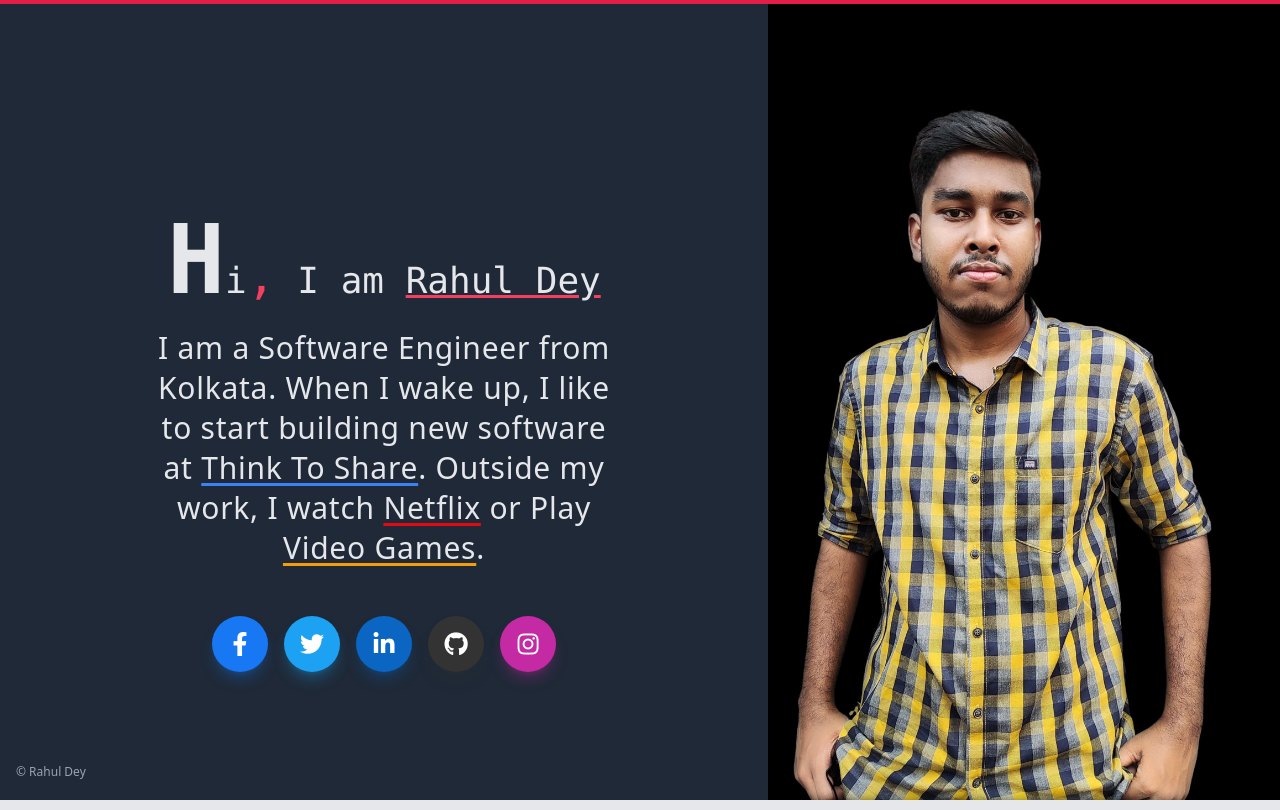
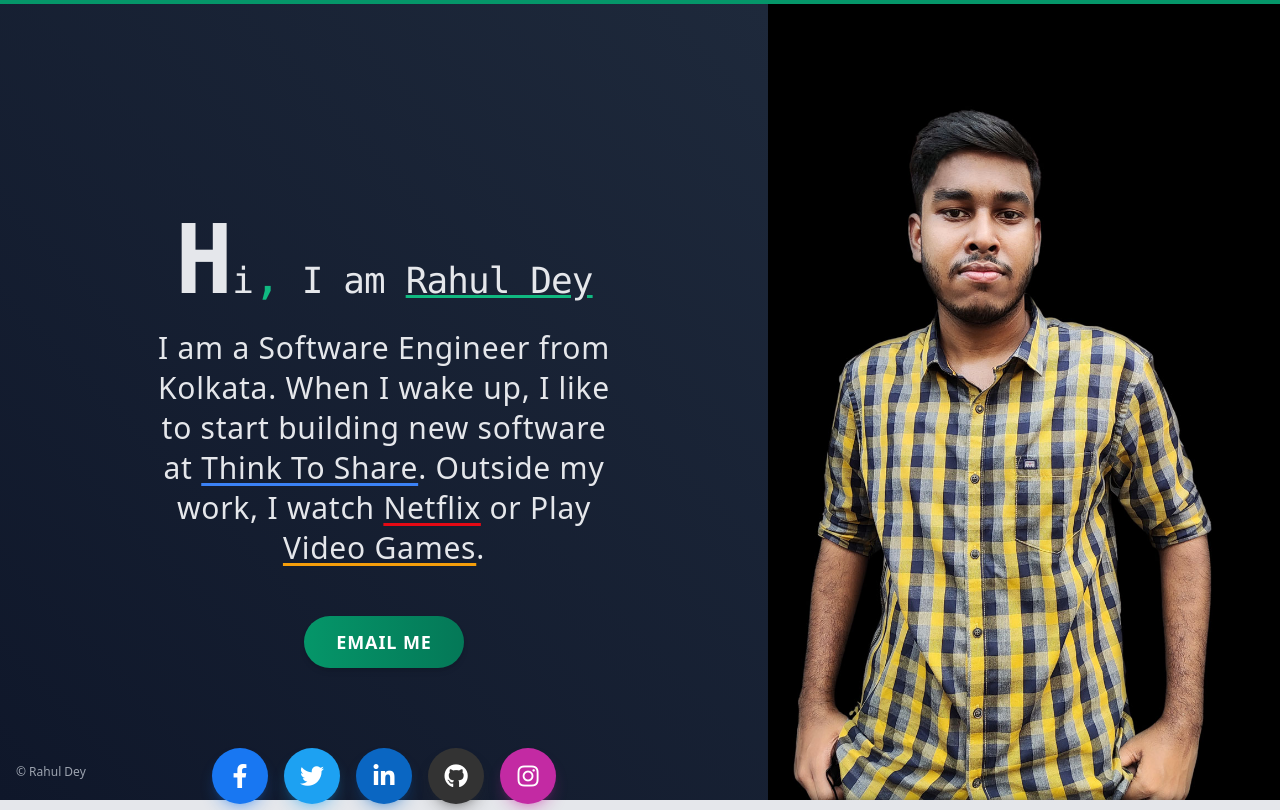
Before and after one commit to RahulDey12/rahuldey.dev, a website built with webpack: page public/index.html in a window 1280 px wide. Built offline with nearby package versions, Linux system fonts and the light colour scheme.

Commit message:
some changes done

```diff
--- a/public/index.html
+++ b/public/index.html
@@ -9,30 +9,44 @@
 <body class=" bg-gray-200">
     <main class="">
         <section class="border-t-4 border-primary-600 flex min-h-[800px] h-screen">
-            <div class="w-3/5 h-full bg-gray-800">
+            <div class="w-3/5 h-full bg-gradient-to-tr from-slate-900 to-slate-800">
                 <div class="text-center pt-52 text-gray-200 w-3/5 mx-auto mb-12 selection:bg-primary-500 selection:text-white">
-                    <h1 class="mb-5 text-4xl font-mono first-letter:font-extrabold first-letter:text-8xl">Hi<span class=" text-primary-500 text-5xl">,</span> I am <span class=" underline decoration-primary-500">Rahul Dey</span></h1>
+                    <h1 class="mb-5 text-4xl font-mono tracking-tight first-letter:font-extrabold first-letter:text-8xl">Hi<span class=" text-primary-500 text-5xl">,</span> I am <span class=" underline decoration-primary-500">Rahul Dey</span></h1>
                     <p class=" text-3xl tracking-wide leading-10">
                         I am a Software Engineer from Kolkata. When I wake up, I like to start building new software at <a href="https://thinktoshare.com/" target="_blank" class="underline decoration-blue-500 underline-offset-4 transition-opacity hover:opacity-75">Think To Share</a>. Outside my work, I watch <span class="underline decoration-[#E50914] underline-offset-4">Netflix</span> or Play <span class="underline decoration-amber-500 underline-offset-4">Video Games</span>.
                     </p>
                 </div>
 
-                <div>
-                    <ul class=" flex gap-x-4 items-center justify-center">
-                        <li class="w-14 h-14 rounded-full relative bg-[#1877f2] shadow-lg shadow-[#1877f2]/30">
-                            <a href="https://www.facebook.com/rahul900day/" target="_blank" class=" absolute left-1/2 top-1/2 translate-x-[-50%] translate-y-[-50%] text-2xl text-white"><i class="fab fa-facebook-f"></i></a>
+                <div class="text-center mb-20">
+                    <a href="mailto:rahul900day@gmail.com" target="_blank" class=" inline-block bg-gradient-to-r from-primary-600 to-primary-700 px-8 py-3 text-center font-semibold text-white rounded-full text-lg uppercase tracking-wider shadow-md transition-all hover:tracking-widest focus:ring-4 focus:ring-primary-500/40">Email Me</a>
+                </div>
+
+                <div class=" w-96 mx-auto">
+                    <ul class=" flex flex-wrap gap-x-4 items-center justify-center">
+                        <li>
+                            <a href="https://www.facebook.com/rahul900day/" target="_blank" class="social-icon shadow-lg bg-[#1877f2] shadow-[#1877f2]/30">
+                                <i class="fab fa-facebook-f "></i>
+                            </a>
                         </li>
-                        <li class="w-14 h-14 rounded-full relative bg-[#1da1f2] shadow-lg shadow-[#1da1f2]/30">
-                            <a href="https://twitter.com/Rahul900day" target="_blank" class=" absolute left-1/2 top-1/2 translate-x-[-50%] translate-y-[-50%] text-2xl text-white"><i class="fab fa-twitter"></i></a>
+                        <li>
+                            <a href="https://twitter.com/Rahul900day" target="_blank" class="social-icon shadow-lg bg-[#1da1f2] shadow-[#1da1f2]/30">
+                                <i class="fab fa-twitter "></i>
+                            </a>
                         </li>
-                        <li class="w-14 h-14 rounded-full relative bg-[#0a66c2] shadow-lg shadow-[#0a66c2]/30">
-                            <a href="https://www.linkedin.com/in/rahul900day/" target="_blank" class=" absolute left-1/2 top-1/2 translate-x-[-50%] translate-y-[-50%] text-2xl text-white"><i class="fab fa-linkedin-in"></i></a>
+                        <li>
+                            <a href="https://www.linkedin.com/in/rahul900day/" target="_blank" class="social-icon shadow-lg bg-[#0a66c2] shadow-[#0a66c2]/30">
+                                <i class="fab fa-linkedin-in "></i>
+                            </a>
                         </li>
-                        <li class="w-14 h-14 rounded-full relative bg-[#333] shadow-lg shadow-[#333]/30">
-                            <a href="https://github.com/rahuldey12/" target="_blank" class=" absolute left-1/2 top-1/2 translate-x-[-50%] translate-y-[-50%] text-2xl text-white"><i class="fab fa-github"></i></a>
+                        <li>
+                            <a href="https://github.com/rahuldey12/" target="_blank" class="social-icon shadow-lg bg-[#333] shadow-[#333]/30">
+                                <i class="fab fa-github "></i>
+                            </a>
                         </li>
-                        <li class="w-14 h-14 rounded-full relative bg-[#c32aa3] shadow-lg shadow-[#c32aa3]/30">
-                            <a href="https://www.instagram.com/rahul900day/" target="_blank" class=" absolute left-1/2 top-1/2 translate-x-[-50%] translate-y-[-50%] text-2xl text-white"><i class="fab fa-instagram"></i></a>
+                        <li>
+                            <a href="https://www.instagram.com/rahul900day/" target="_blank" class="social-icon shadow-lg bg-[#c32aa3] shadow-[#c32aa3]/30">
+                                <i class="fab fa-instagram "></i>
+                            </a>
                         </li>
                     </ul>
                 </div>
--- a/src/scss/app.scss
+++ b/src/scss/app.scss
@@ -4,3 +4,11 @@
 @tailwind base;
 @tailwind components;
 @tailwind utilities;
+
+.social-icon {
+    @apply w-14 h-14 rounded-full inline-block relative transition-transform motion-safe:hover:-translate-y-2;
+
+    i {
+        @apply absolute left-1/2 top-1/2 -translate-x-1/2 -translate-y-1/2 text-2xl text-white;
+    }
+}
--- a/tailwind.config.js
+++ b/tailwind.config.js
@@ -5,7 +5,7 @@ module.exports = {
   theme: {
     extend: {
       colors: {
-        primary: colors.rose
+        primary: colors.emerald
       }
     },
   },
```
